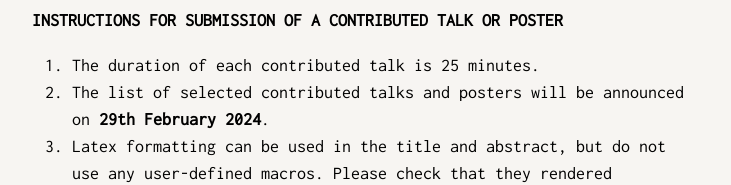
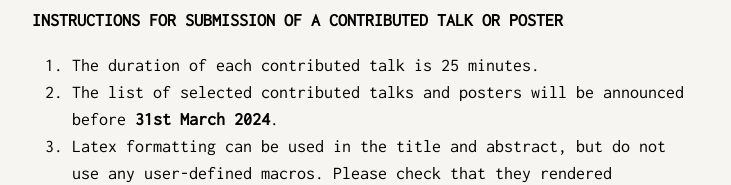
Before and after one commit to amriprasad/meru_comb, a plain HTML site: page index.html in a window 1280 px wide. Shown: the part 2904-3089 px from the top of the page, without its empty margins (274-1005 px from the left). Drawn offline with nearby package versions, Linux system fonts and the light colour scheme; some packages are replaced by stand-ins of ours.

Commit message:
Results by 31st March

```diff
--- a/index.html
+++ b/index.html
@@ -195,7 +195,7 @@ input[type="radio"] {
     <strong>INSTRUCTIONS FOR SUBMISSION OF A CONTRIBUTED TALK OR POSTER</strong>
     <ol>
         <li>The duration of each contributed talk is 25 minutes.</li>
-        <li>The list of selected contributed talks and posters will be announced on <strong>29th February 2024</strong>.</li>
+        <li>The list of selected contributed talks and posters will be announced before <strong>31st March 2024</strong>.</li>
         <li>Latex formatting can be used in the title and abstract, but do not use any user-defined macros.
           Please check that they rendered correctly by clicking on "preview".</li>
         <li>A link to a preprint or published paper will help us evaluate your submission better.</li>
```
